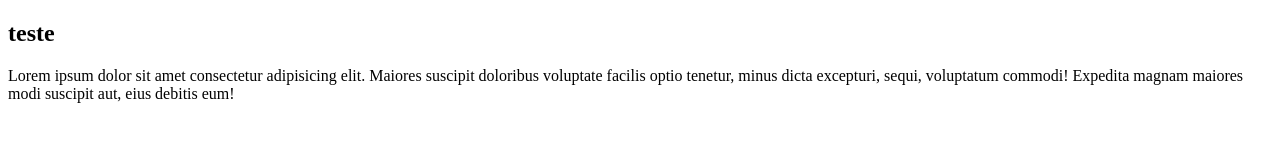
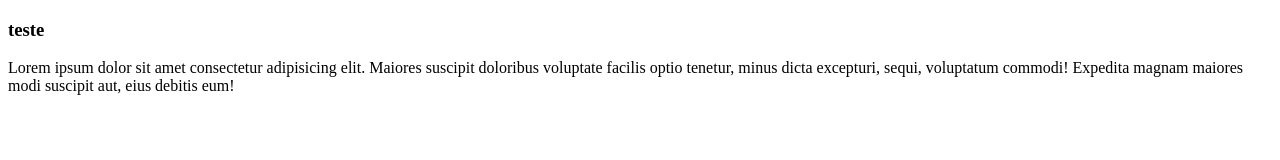
Before and after one commit to Joaoemanuel12/github, a plain HTML site: page index2.html in a window 1280 px wide. Drawn offline with Linux system fonts and the light colour scheme.

Commit message:
o titulo foi alterado

```diff
--- a/index2.html
+++ b/index2.html
@@ -7,7 +7,7 @@
     <title>index 2</title>
 </head>
 <body>
-    <h2> teste </h2>
+    <h3> teste </h3>
     <p>Lorem ipsum dolor sit amet consectetur adipisicing elit. Maiores suscipit doloribus voluptate facilis optio tenetur, minus dicta excepturi, sequi, voluptatum commodi! Expedita magnam maiores modi suscipit aut, eius debitis eum!</p>
 </body>
 </html>
```
